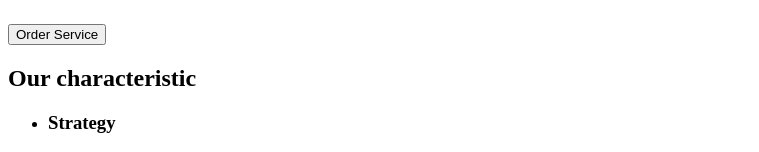
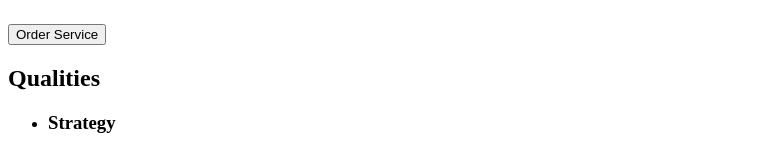
Before and after one commit to kardashvlad/goit-markup-hw-01, a plain HTML site: page index.html in a window 1280 px wide. Shown: the part 191-343 px from the top of the page, without its empty margins (0-759 px from the left). Drawn offline with Linux system fonts and the light colour scheme.

Commit message:
Update index.html

```diff
--- a/index.html
+++ b/index.html
@@ -28,7 +28,7 @@
         <button type="button">Order Service</button>
       </section>
       <section>
-        <h2>Our characteristic</h2>
+        <h2>Qualities</h2>
         <ul>
           <li>
             <h3>Strategy</h3>
```
